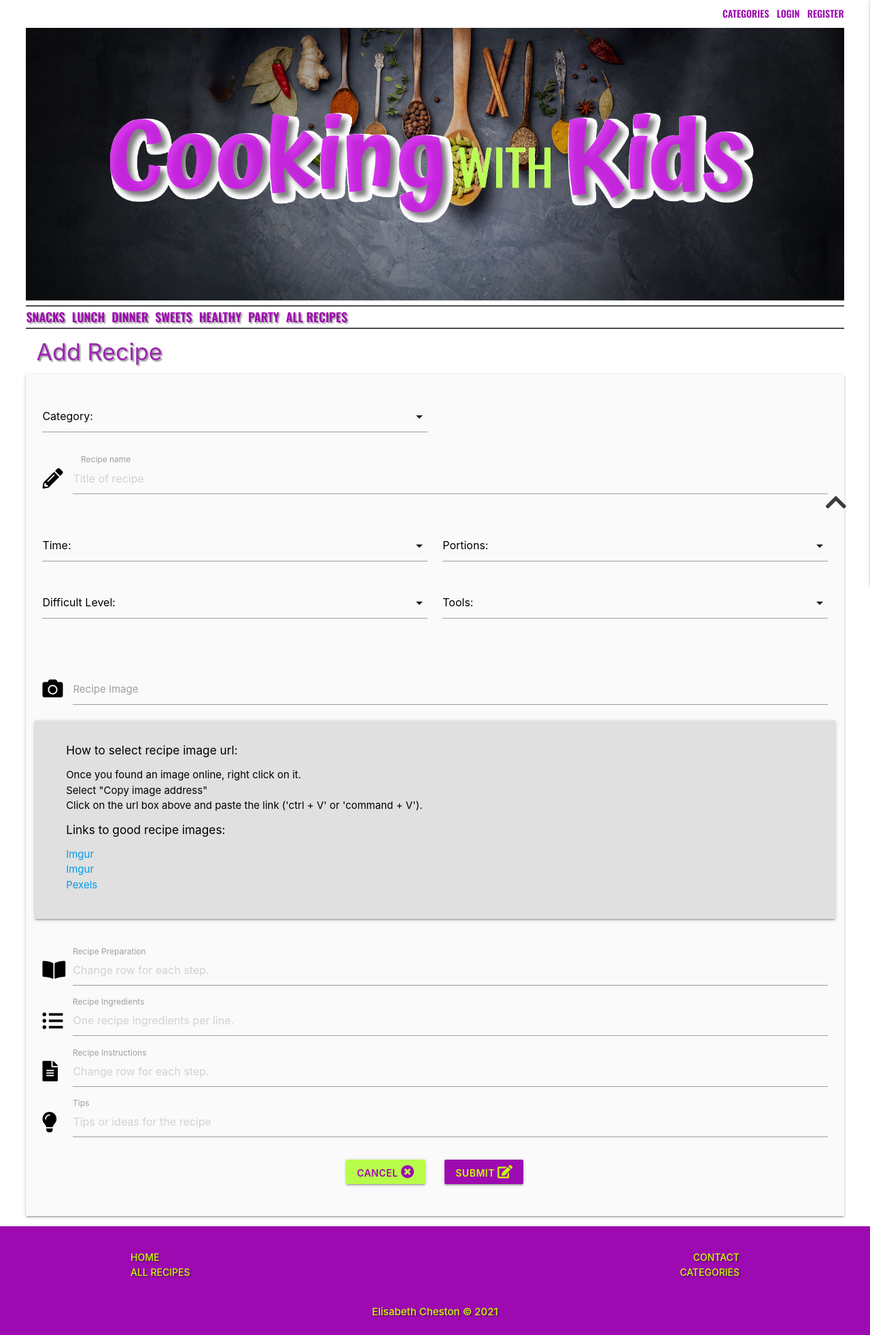
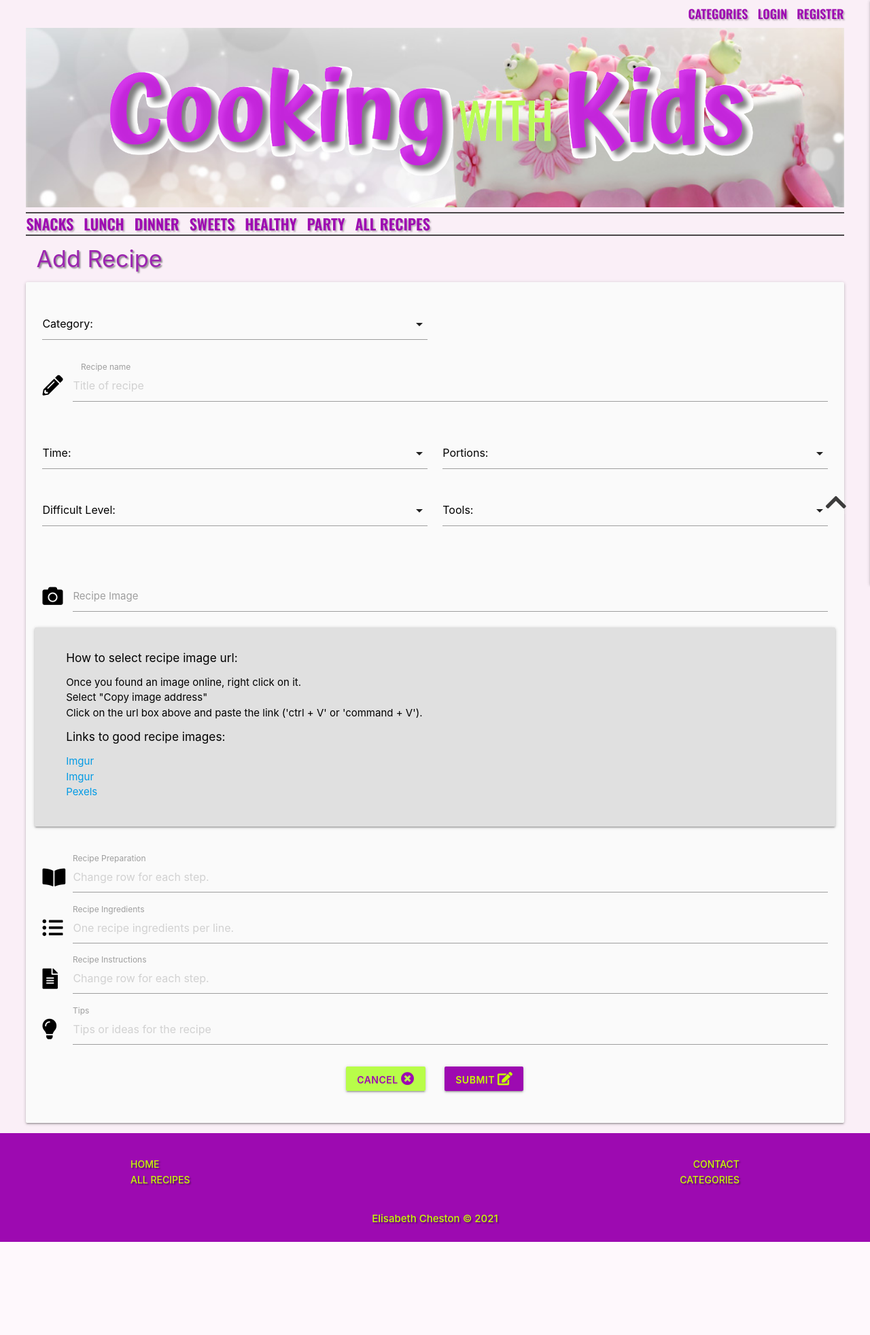
Before and after one commit to ElisabethCheston/KidsCooking, a Flask app: page /add_recipe in a window 1280 px wide. Shown: the whole page at 68% size. After the commit the page ends 1827 px from the top, so only its background shows below. Run offline with Flask 2, Linux system fonts and the light colour scheme; data that the repository does not hold is empty; some libraries are stand-ins or nearby versions; some web fonts are replaced.

Commit message:
Change background image  banner.

```diff
--- a/static/css/style.css
+++ b/static/css/style.css
@@ -2,7 +2,11 @@
 
 
  /* NAVBAR */
-/* Remove presets */
+ html {
+    background-color: rgba(247, 225, 240, 0.5);
+ }
+
+/* Remove materialized presets */
 nav {
     height: 35px;
     background-color: transparent;
@@ -40,10 +44,17 @@ nav {
 /* links */
 .headlinks {
     color: #9d0ab1;
-    font-size: 14px;
+    font-size: 18px;
+    font-family: "Oswald";
+    font-weight: 600;
+    padding: 5px 0 5px 10px;
+}
+.headlinks:hover {
+    color: #e040fb;
+    font-size: 19px;
     font-family: "Oswald";
     font-weight: 700;
-    padding: 5px 0 5px 7px;
+    padding: 5px 0 5px 10px;
 }
 /* 2nd navbar links */
 .navlink  {
@@ -51,8 +62,29 @@ nav {
     font-weight: 600;
     text-decoration: none;
     font-family: "Oswald";
-    font-size: 18px;
-    padding: 5px 10px 5px 0;
+    font-size: 22px;
+    padding: 5px 15px 5px 0;
+}
+.navlink:hover {
+    color: #e040fb;
+    font-weight: 700;
+    text-decoration: none !important;
+    text-shadow: rgba(0, 0, 0, 0.4);
+    background-color: transparent;
+    font-family: "Oswald";
+    font-size: 22px;
+    padding: 5px 15px 5px 0;
+}
+.link-shadow {
+    text-shadow: 2px 2px 2px rgba(105, 79, 102, 0.4);
+}
+li.a.mobilelink {
+    color: #9d0ab1;
+    font-weight: 600;
+    text-decoration: none;
+    font-family: "Oswald";
+    font-size: 14px;
+    padding: 5px 15px 5px 0;
 }
 /* mobil */
 i.fas.fa-bars,
@@ -70,8 +102,6 @@ i.fas.fa-bars,
     width: 25%;
     background-color: rgba(250, 250, 250, 0.8);
 }
-
-/* LOGO */
 
 /* Logo Size */
 .logo {
@@ -96,6 +126,14 @@ i.fas.fa-bars,
     left: 50%;
     transform: translate(-50%, -50%);
 }
+
+.cropped {
+    padding-top: 6px;
+    width: 100%;
+    height: 100%;
+    object-fit: cover;
+}
+
 /* background img */
 .responsive-img {
     padding-top: 6px;
@@ -103,6 +141,7 @@ i.fas.fa-bars,
     height: 100%;
     object-fit: cover;
 }
+
 
 /* TEXT STYLE */
 
--- a/templates/base.html
+++ b/templates/base.html
@@ -25,7 +25,7 @@
         <!-- Top Navbar (1st navbar) -->
         <div class="nav-wrapper">
             <nav class="navbar navbar-expand-lg">
-                <div class="headnav">
+                <div class="headnav link-shadow">
                     {% if session.user %}
                     <!--<a href="{{ url_for('index') }}" class="small-link headlinks">HOME</a> -->
                     <a href=" {{ url_for('profile', username=session['user']) }}"
@@ -44,7 +44,7 @@
         </div>
 
         <div class="img-container">
-            <img src="{{ url_for('static', filename='images/banner.jpg') }}" class="responsive-img" alt="test">
+            <img src="{{ url_for('static', filename='images/bgpink.png') }}" class="responsive-img" alt="test">
             <!-- Logo -->
             <div class="col4 logocontainer centered">
                 <a class="logo" href="">
@@ -61,7 +61,7 @@
                         <i class="fas fa-bars small purple-text accent-3"></i>
                     </a>
                 </div>
-                <ul class="bottomnav text-shadow hide-on-med-and-down">
+                <ul class="bottomnav link-shadow hide-on-med-and-down">
                     <li><a href="{{ url_for('snacks') }}" class="navlink">SNACKS</a></li>
                     <li><a href="{{ url_for('lunch') }}" class="navlink">LUNCH</a></li>
                     <li><a href="{{ url_for('dinner') }}" class="navlink">DINNER</a></li>
@@ -73,13 +73,13 @@
                 <div>
                     <!-- Mobile layout -->
                     <ul class="sidenav" id="mobile-demo">
-                        <li><a href="{{ url_for('snacks') }}" class="navlink">SNACKS</a></li>
-                        <li><a href="{{ url_for('lunch') }}" class="navlink">LUNCH</a></li>
-                        <li><a href="{{ url_for('dinner') }}" class="navlink">DINNER</a></li>
-                        <li><a href="{{ url_for('sweets') }}" class="navlink">SWEETS</a></li>
-                        <li><a href="{{ url_for('healthy') }}" class="navlink">HEALTHY</a></li>
-                        <li><a href="{{ url_for('party') }}" class="navlink">PARTY</a></li>
-                        <li><a href="{{ url_for('get_recipes') }}" class="navlink">ALL RECIPES</a></li>
+                        <li><a href="{{ url_for('snacks') }}" class="mobilelink">SNACKS</a></li>
+                        <li><a href="{{ url_for('lunch') }}" class="mobilelink">LUNCH</a></li>
+                        <li><a href="{{ url_for('dinner') }}" class="mobilelink">DINNER</a></li>
+                        <li><a href="{{ url_for('sweets') }}" class="mobilelink">SWEETS</a></li>
+                        <li><a href="{{ url_for('healthy') }}" class="mobilelink">HEALTHY</a></li>
+                        <li><a href="{{ url_for('party') }}" class="mobilelink">PARTY</a></li>
+                        <li><a href="{{ url_for('get_recipes') }}" class="mobilelink">ALL RECIPES</a></li>
                     </ul>
                 </div>
             </nav>
```
Also changed, not shown: static/images/bgpink.png (added), static/images/bgsnack.jpg (added). Lines whose indentation alone changed are shown as unchanged.
